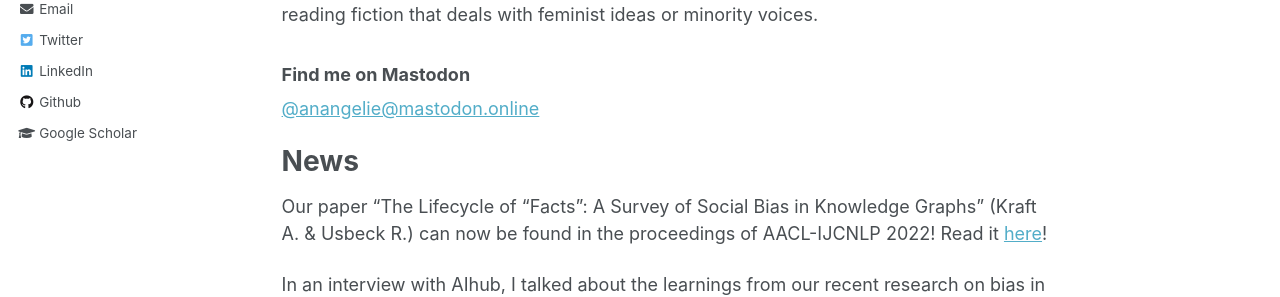
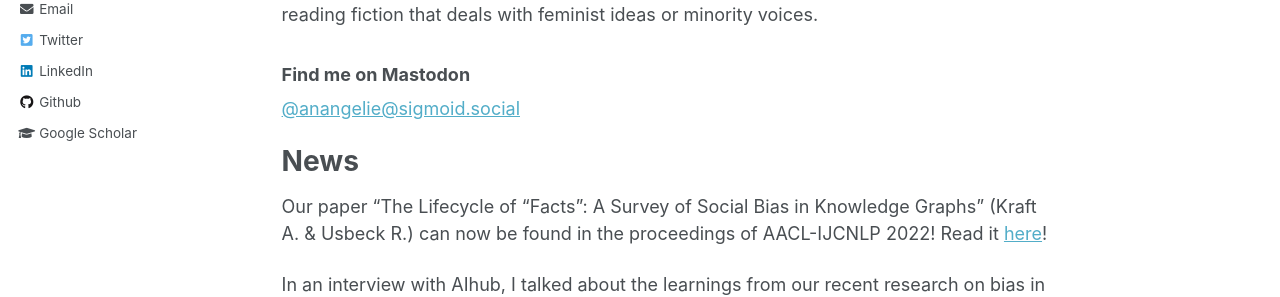
Before and after one commit to krangelie/krangelie.github.io, a Jekyll site: the page built from _pages/about.md, in a window 1280 px wide and 1137 px high. Shown: the part 445-742 px from the top of the window. Built offline with Jekyll 4.4.1, drawn with Linux system fonts in a browser that asks for light colours.

Commit message:
Update about.md

```diff
--- a/_pages/about.md
+++ b/_pages/about.md
@@ -16,7 +16,7 @@ My main research interests are fairness and societal biases in natural language
 Besides many other things, I love painting and drawing, arts and crafts in general, and reading fiction that deals with feminist ideas or minority voices.
 
 ### Find me on Mastodon
-[@anangelie@mastodon.online](https://sigmoid.social/@anangelie)
+[@anangelie@sigmoid.social](https://sigmoid.social/@anangelie)
 
 # News
 
```
